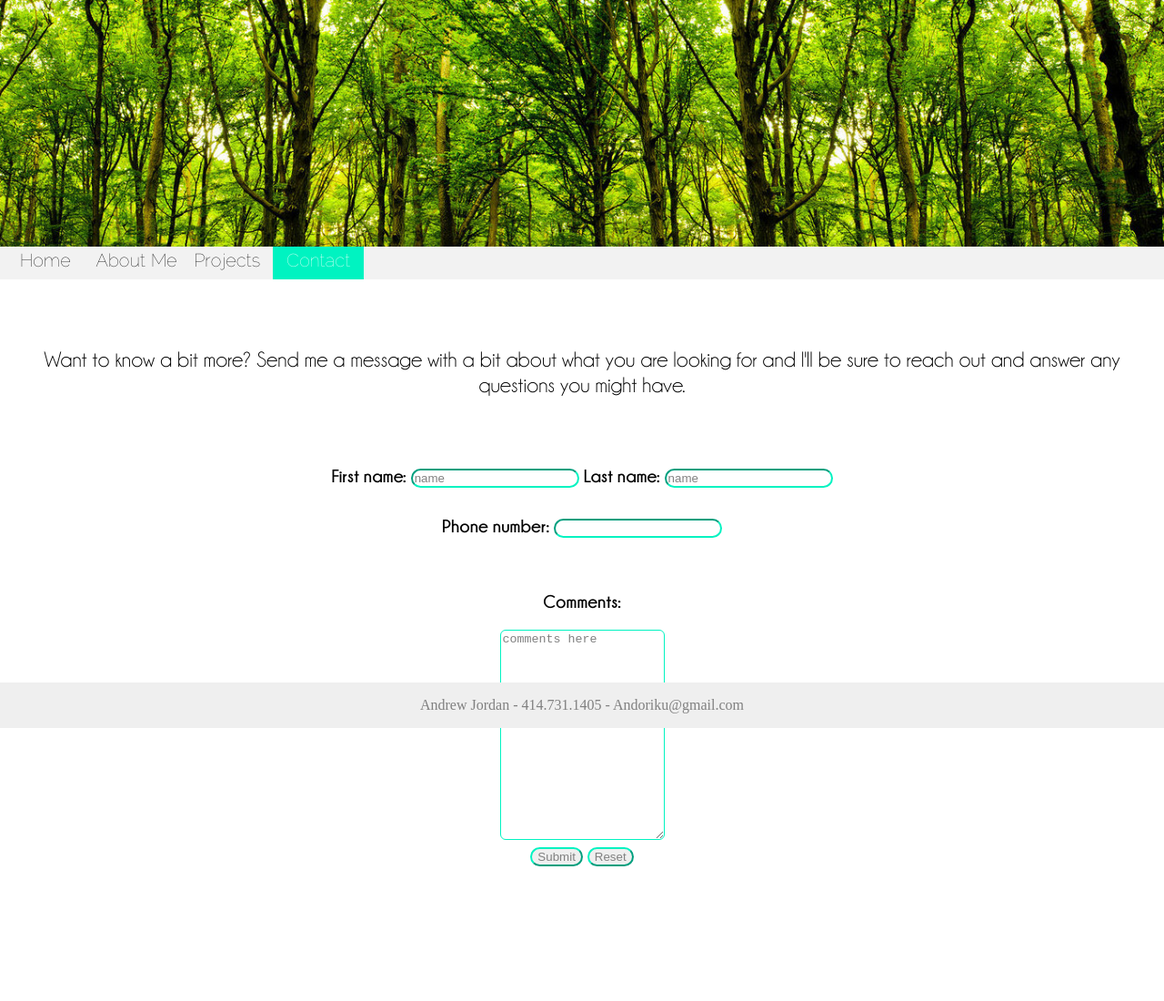
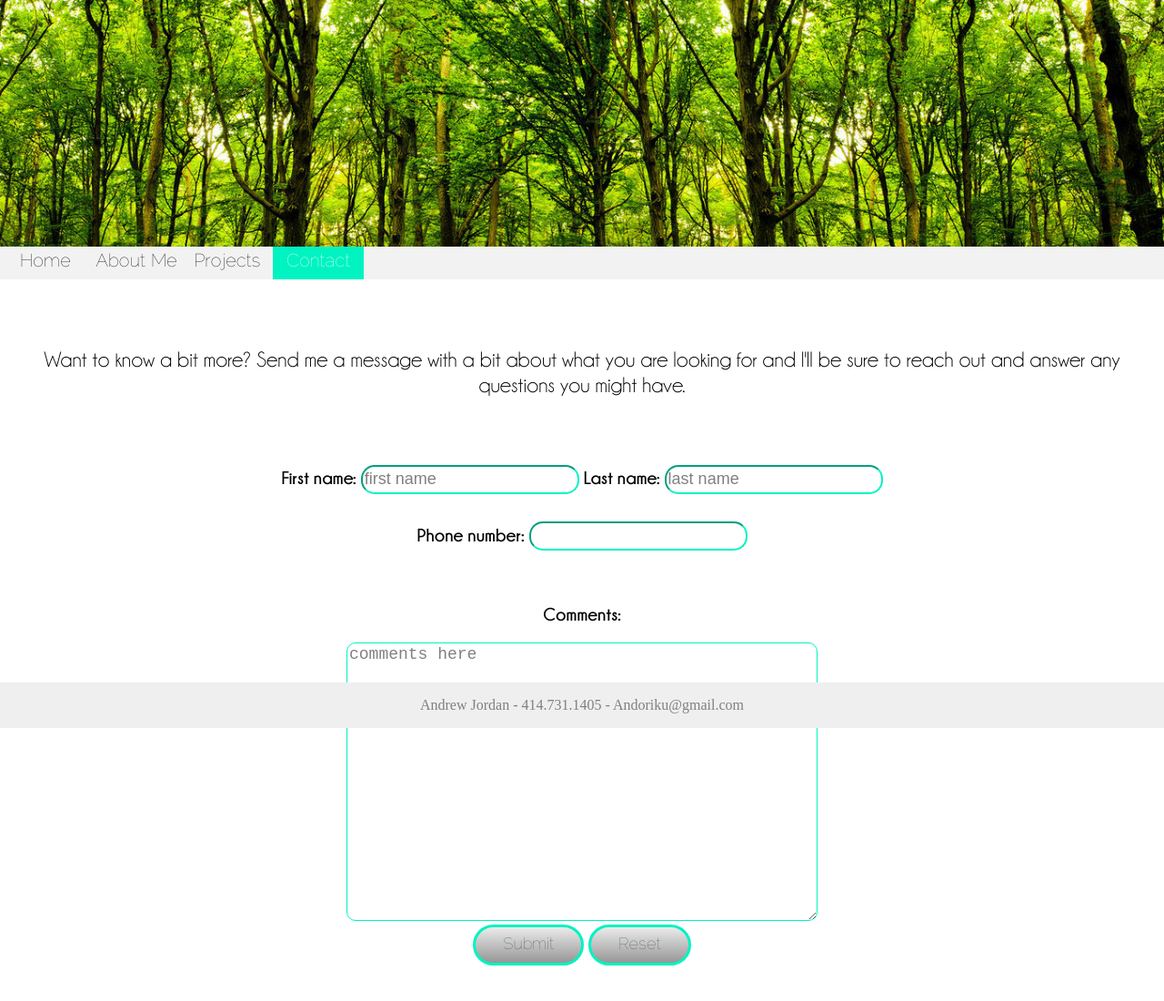
Before and after one commit to Andoriku/Andoriku.github.io, a plain HTML site: page Contact.html in a window 1280 px wide. Shown: the whole page at 91% size. Before the commit the page ends 1052 px from the top, so only its background shows below. Drawn offline with Linux system fonts and the light colour scheme.

Commit message:
Contacts submit form changes and spacing on projects page

```diff
--- a/CSS/Contact.css
+++ b/CSS/Contact.css
@@ -104,9 +104,13 @@ input {
 }
 .box1 {
   display: inline;
+  height: 26px;
+  font-size: 18px;
 }
 .box2 {
   display: inline;
+  height: 26px;
+  font-size: 18px;
 }
 .fname {
   display: inline;
@@ -124,8 +128,10 @@ input {
 }
 textarea {
   color: gray;
-  border-radius: 6px;
+  border-radius: 10px;
   border-color: #00f3c1;
+  width: 40%;
+  font-size: 18px;
 }
 .comment {
   text-align: inherit;
@@ -138,7 +144,39 @@ textarea {
   padding: 50px 30px 0px 30px;
 }
 .button {
+  background: #ebebeb;
+  background-image: -webkit-linear-gradient(top, #ebebeb, #969696);
+  background-image: -moz-linear-gradient(top, #ebebeb, #969696);
+  background-image: -ms-linear-gradient(top, #ebebeb, #969696);
+  background-image: -o-linear-gradient(top, #ebebeb, #969696);
+  background-image: linear-gradient(to bottom, #ebebeb, #969696);
+  -webkit-border-radius: 60;
+  -moz-border-radius: 60;
+  border-radius: 60px;
+  font-family: Raleway;
+  color: #5c575c;
   margin-bottom: 100px;
+  font-size: 18px;
+  padding: 10px 30px 10px 30px;
+  border: solid #00f3c1 3px;
+  text-decoration: none;
+}
+
+.button:hover {
+  background: #ebebeb;
+  background-image: -webkit-linear-gradient(top, #ebebeb, #636363);
+  background-image: -moz-linear-gradient(top, #ebebeb, #636363);
+  background-image: -ms-linear-gradient(top, #ebebeb, #636363);
+  background-image: -o-linear-gradient(top, #ebebeb, #636363);
+  background-image: linear-gradient(to bottom, #ebebeb, #636363);
+  text-decoration: none;
+  margin-bottom: 100px;
+  font-size: 18px;
+}
+.number {
+  align-self: center;
+  height: 26px;
+  font-size: 18px;
 }
 @media only screen and (max-width: 445px) {
   .fname {
--- a/Contact.html
+++ b/Contact.html
@@ -26,9 +26,9 @@
   </p>
   <div class="form">
     <form action="mailto:Andoriku@gmail.com?Subject=NewContact" method="post">
-      <div class="fname"><p>First name:</p> <input class="box1" type="text" name="fistname" value="name"></div>
-      <div class="lname"><p>Last name:</p> <input class="box2" type="text" name="lastname" value="name"></div>
-      <div class="phone">Phone number: <input type="number" name="Number" value="Number"></div><br>
+      <div class="fname"><p>First name:</p> <input class="box1" type="text" name="fistname" value="first name"></div>
+      <div class="lname"><p>Last name:</p> <input class="box2" type="text" name="lastname" value="last name"></div>
+      <div class="phone">Phone number: <input class="number" type="number" name="Number" value="Number"></div><br>
       <p class="comment">Comments:</p> <textarea class="box3" rows="15">comments here</textarea><br>
       <input class="button" type="submit" name="submit" value="Submit"> <input class="button" type="reset" name="reset" value="Reset">
     </form>
```
